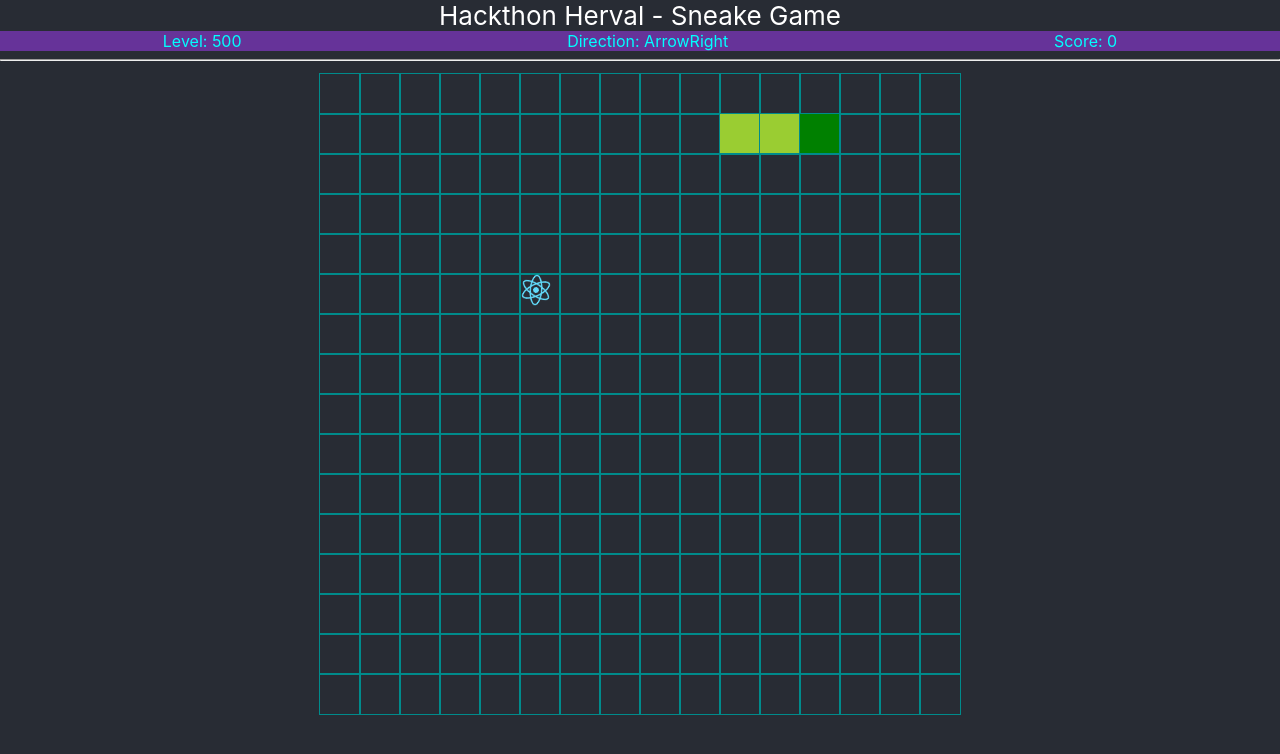
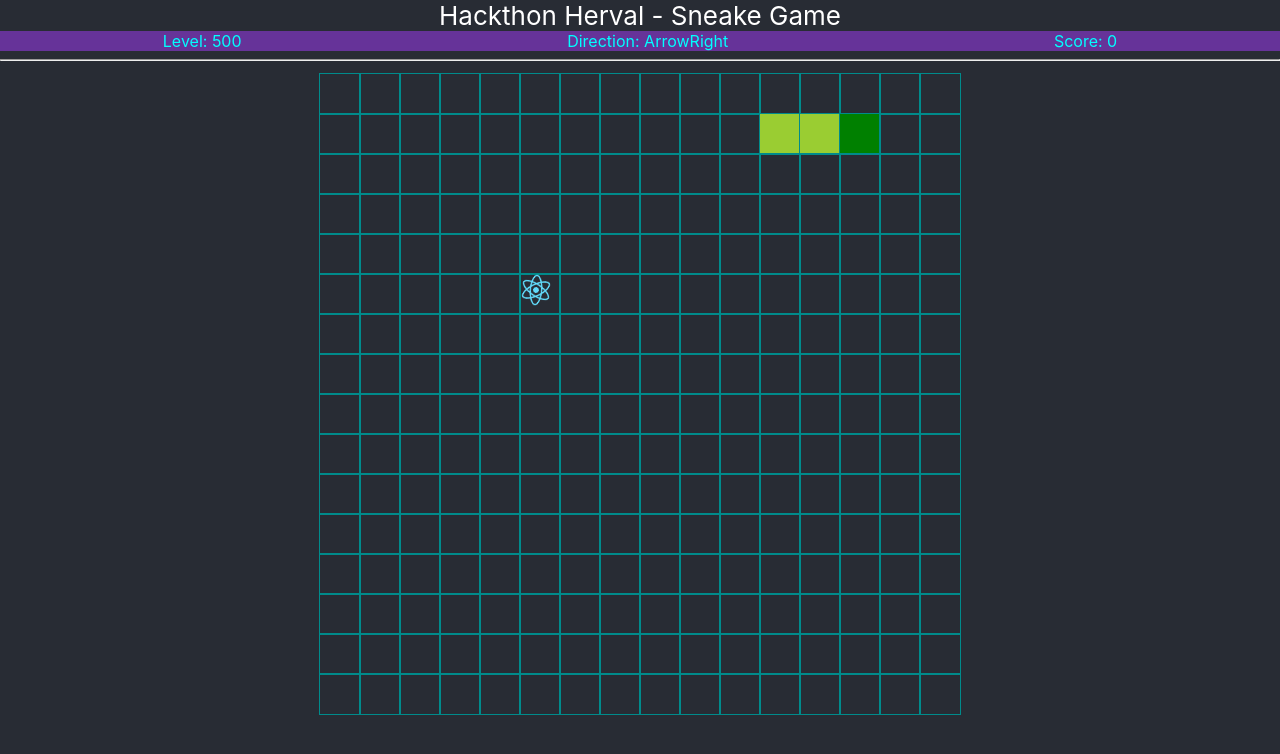
Before and after one commit to RLSilveira/react-snake-app, a React (Create React App) app: page /game in a window 1280 px wide. Shown: the top 754 px of the page. Built offline with nearby package versions, Linux system fonts and the light colour scheme.

Commit message:
Refatorações no context do jogo.

```diff
--- a/src/components/game-board/game-board-component.tsx
+++ b/src/components/game-board/game-board-component.tsx
@@ -1,6 +1,5 @@
-import React, { useContext } from "react";
-import { GameContext } from "../../contexts/game-context";
-import { GameContextType } from "../../contexts/game-context-type";
+import React, { useContext, useEffect, useState } from "react";
+import { GameContext, GameContextType } from "../../contexts/game-context";
 import FoodComponent from "../food/food-component";
 import SnakeHeadComponent from "../snake-head-component/snake-head-component";
 import SnakeTailComponent from "../snake-tail-component/snake-tail-component";
@@ -11,34 +10,48 @@ const GameBoard = () => {
 
     const { snake, food, mapHeigth, mapWidth } = useContext<GameContextType>(GameContext);
 
-    let board = [];
+    const [board, setBoard] = useState<JSX.Element[][]>();
+
+    // render loop
+    useEffect(() => {
+
+        let _board: JSX.Element[][] = [[]];
 
         for (let row = 0; row < mapHeigth; row++) {
 
-        let r = [];
+            let r: JSX.Element[] = [];
 
             for (let col = 0; col < mapWidth; col++) {
 
-
                 if (snake[0].x === col && snake[0].y === row)
-                r.push(<div className="cell">
+                    r.push(
+                        <div key={`${row}-${col}`} className="cell">
                             <SnakeHeadComponent></SnakeHeadComponent>
                         </div>)
+
                 else if (snake.some((p, i) => p.x === col && p.y === row))
-                r.push(<div className="cell">
+                    r.push(
+                        <div key={`${row}-${col}`} className="cell">
                             <SnakeTailComponent></SnakeTailComponent>
                         </div>)
                 else if (food?.x === col && food.y === row)
-                r.push(<div className="cell">
+                    r.push(
+                        <div key={`${row}-${col}`} className="cell">
                             <FoodComponent></FoodComponent>
                         </div>)
                 else
-
-                r.push(<div className="cell"></div>)
+                    r.push(
+                        <div key={`${row}-${col}`} className="cell"></div>)
             }
 
-        board.push(r);
+            _board.push(r);
         }
+
+        setBoard(_board);
+
+    }, [food?.x, food?.y, mapHeigth, mapWidth, snake]);
+
+
 
     return (
         <div className="board">
--- a/src/components/game/game-component.tsx
+++ b/src/components/game/game-component.tsx
@@ -1,20 +1,19 @@
 import React, { useContext } from "react";
 import { EDirection } from "../../enums/EDirection";
-import { GameContext } from "../../contexts/game-context";
-import { GameContextType } from "../../contexts/game-context-type";
+import { GameContext, GameContextType } from "../../contexts/game-context";
 import GameBoard from "../game-board/game-board-component";
 import './game-component.css';
 
 const GameComponent = () => {
 
-    const { setDirection, score, direction, level } = useContext<GameContextType>(GameContext);
+    const { handleDirection, score, direction, level } = useContext<GameContextType>(GameContext);
 
     const handleKeyboardEvent = (e: React.KeyboardEvent<Element>) => {
         if (e.key === EDirection.Left ||
             e.key === EDirection.Right ||
             e.key === EDirection.Up ||
             e.key === EDirection.Down) {
-            setDirection(e.key)
+            handleDirection(e.key)
         }
     };
 
--- a/src/contexts/game-context.tsx
+++ b/src/contexts/game-context.tsx
@@ -1,24 +1,28 @@
-import React, { createContext, useEffect, useState } from 'react';
+import React, { createContext, useCallback, useEffect, useState } from 'react';
 import { EDirection } from '../enums/EDirection';
-import { GameContextType } from "./game-context-type";
 import { Vector } from '../models/vector';
+import { Point } from "../models/Point";
 
 
 const MAP_WIDTH = 16;
 const MAP_HEIGTH = 16;
-const START_LEVEL = 0.5 * 1000;
+const START_LEVEL = 1 * 500;
 
+export interface GameContextType {
+    snake: Vector[];
+    food?: Point,
+    score: number,
+    level: number,
+    isGameOver: boolean,
 
-export const GameContext = createContext<GameContextType>({
-    snake: [],
-    direction: EDirection.Right,
-    setDirection: (direction: EDirection) => { },
-    food: undefined,
-    level: START_LEVEL,
-    mapHeigth: MAP_HEIGTH,
-    mapWidth: MAP_WIDTH,
-    score: 0
-});
+    direction: EDirection,
+    handleDirection(direction: EDirection): void,
+
+    mapHeigth: number,
+    mapWidth: number
+}
+
+export const GameContext = createContext<GameContextType>({} as GameContextType);
 
 const GameProvider = (props: any) => {
     const mapHeigth = MAP_HEIGTH;
@@ -26,7 +30,8 @@ const GameProvider = (props: any) => {
 
     const [isGameOver, setIsGameOver] = useState<boolean>(false);
 
-    const [level, setLevel] = useState<number>(1000);
+    const [level, setLevel] = useState<number>(START_LEVEL);
+    const [score, setScore] = useState<number>(0);
 
     // inicializa a cobrinha
     const [snake, setSnake] = useState<Vector[]>([
@@ -35,74 +40,90 @@ const GameProvider = (props: any) => {
         new Vector(1, 1, EDirection.Right),
     ]);
 
-    const score = snake.length - 3;
-
     // inicializa a comida: trocar para random depois
     const [food, setFood] = useState<Vector>(new Vector(5, 5));
 
     // initial direction
     const [direction, setDirection] = useState<EDirection>(EDirection.Right);
 
-    const setActualDirection = (newDirection: EDirection) => {
-        if ((newDirection === EDirection.Down && direction !== EDirection.Up) ||
-            (newDirection === EDirection.Up && direction !== EDirection.Down) ||
-            (newDirection === EDirection.Left && direction !== EDirection.Right) ||
-            (newDirection === EDirection.Right && direction !== EDirection.Left)) {
-
-            console.log('set direction: ', newDirection);
-            setDirection(newDirection);
-        }
+    // verificar se pode ir para a direção informada
+    const handleDirection = async (newDirection: EDirection) => {
+        console.log(direction, newDirection);
+        setDirection(oldDirection => ((newDirection === EDirection.Down && oldDirection !== EDirection.Up)
+            || (newDirection === EDirection.Up && oldDirection !== EDirection.Down)
+            || (newDirection === EDirection.Left && oldDirection !== EDirection.Right)
+            || (newDirection === EDirection.Right && oldDirection !== EDirection.Left))
+            ? newDirection
+            : oldDirection);
     }
 
+    // game over
+    const gameOver = () => {
+        console.log('GAME OVER');
+        setIsGameOver(true)
+        // clearTimeout(timerId);
+    };
+
+    // level up
+    const levelUp = useCallback(() => {
+        console.log('LEVEL UP');
+        // timerId && clearTimeout(timerId);
+        setLevel(level => level - (level * score / 100));
+        // setTimerId(gameLoop());
+    }, [score]);
+
     //game loop
-    useEffect(() => {
-        const loop = setTimeout(() => {
+    const gameLoop = () => {
+        console.log("START GAME LOOP");
+
+        const gameLoopValidations = () => {
+            console.log('GAME LOOP', (new Date()).toLocaleTimeString(), direction, food.x, food.y, mapHeigth, mapWidth, snake.length);
 
             // próxima posição
             let head = snake[0].getNeighborhood(direction);
 
-            // *** valida movimentos
-            let gameOver = false;
-
             // valida bordas
             if (head.x < 0 || head.x >= mapWidth ||
                 head.y < 0 || head.y >= mapHeigth) {
-                setIsGameOver(true);
+                gameOver();
+                return;
             }
 
             // valida cauda
-            if (snake.some((p, i) => i > 0 && p.x === head.x && p.y === head.y)) {
-                setIsGameOver(true);
+            if (snake.some((p, isTail) => isTail && p.x === head.x && p.y === head.y)) {
+                gameOver();
+                return;
             }
 
-            if (isGameOver) {
-                console.log('Game over');
+            let snakeTemp = snake.map(x => x);
+
+            // comeu a comida
+            if (head.x === food.x && head.y === food.y) {
+                setScore(score => score++);
+                setFood(new Vector(7, 1));
             }
             else {
-                let snakeTemp = snake;
-
-                // comeu a comida
-                if (head.x === food.x && head.y === food.y)
-                    setFood(new Vector(7, 1));
-                else
-                    snakeTemp.pop();
-
-                setSnake([head, ...snakeTemp]);
+                snakeTemp.pop();
             }
 
-            // função para aumentar o nível
-            // setLevel(level - (level * 0.1));
-            setLevel(500);
+            // move
+            setSnake(snake => [head, ...snakeTemp]);
+        }
 
+        const timerId = setTimeout(() => {
+            levelUp();
+            !isGameOver && gameLoopValidations();
         }, level);
 
-        return () => clearTimeout(loop);
+        return () => clearTimeout(timerId);
+    };
 
-    }, [snake, direction, level, food, isGameOver, mapWidth, mapHeigth, score]);
+    useEffect(gameLoop, [direction, food.x, food.y, isGameOver, level, levelUp, mapHeigth, mapWidth, snake]);
+
 
 
     return (
-        <GameContext.Provider value={{ snake, direction, food, level, setDirection: setActualDirection, mapHeigth, mapWidth, score }}>
+        <GameContext.Provider value={{ snake, direction, food, level, handleDirection, mapHeigth, mapWidth, score, isGameOver }}>
             {props.children}
         </GameContext.Provider>
     )
--- /dev/null
+++ b/src/models/Point.ts
@@ -0,0 +1,7 @@
+
+export class Point {
+    constructor(
+        public x: number,
+        public y: number
+    ) { }
+}
--- a/src/models/vector.ts
+++ b/src/models/vector.ts
@@ -1,11 +1,14 @@
 import { EDirection } from "../enums/EDirection";
+import { Point } from "./Point";
 
-export class Vector {
+export class Vector extends Point {
     constructor(
-        public x: number,
-        public y: number,
+        x: number,
+        y: number,
         public direction?: EDirection
-    ) { }
+    ) {
+        super(x, y);
+    }
 
     getNeighborhood(direction: EDirection) {
         let x = this.x;
--- a/src/pages/start/start-page.tsx
+++ b/src/pages/start/start-page.tsx
@@ -10,9 +10,11 @@ import { Link } from "react-router-dom";
 const LoginPage = () => {
   const [user, setUser] = useState<string>("");
   const [records, setRecords] = useState<Record[]>();
+
   useEffect(() => {
     getRecords();
   }, []);
+
   const getRecords = async () => {
     var r = await recordesService.Get();
     setRecords(r);
```
Also changed, not shown: src/contexts/game-context-type.tsx (deleted, +0 -13 lines). Lines whose indentation alone changed are shown as unchanged.
